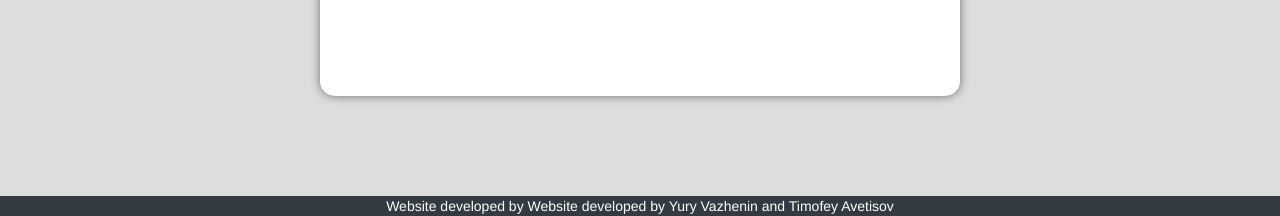
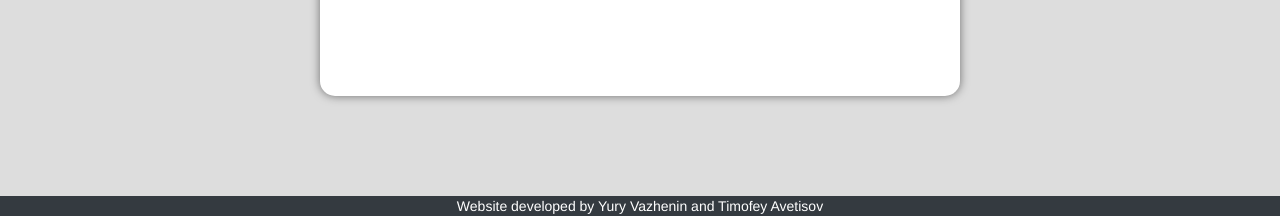
Before and after one commit to yurvazh/WL, a Django app: page /wishes/presents/1 in a window 1280 px wide. Shown: the part 584-800 px from the top of the page. Run offline with Django 3.2, Linux system fonts and the light colour scheme; a user stored in the database is signed in; data comes from the database, SQL or seed files in the repository; some libraries are stand-ins or nearby versions.

Commit message:
Grand Finale

```diff
--- a/wishes/templates/wishes/present_details.html
+++ b/wishes/templates/wishes/present_details.html
@@ -59,6 +59,6 @@
             {% endif %}
         </div>
 
-        <div class="footer">Website developed by Website developed by Yury Vazhenin and Timofey Avetisov</div>
+        <div class="footer">Website developed by Yury Vazhenin and Timofey Avetisov</div>
     </body>
 </html>
```
